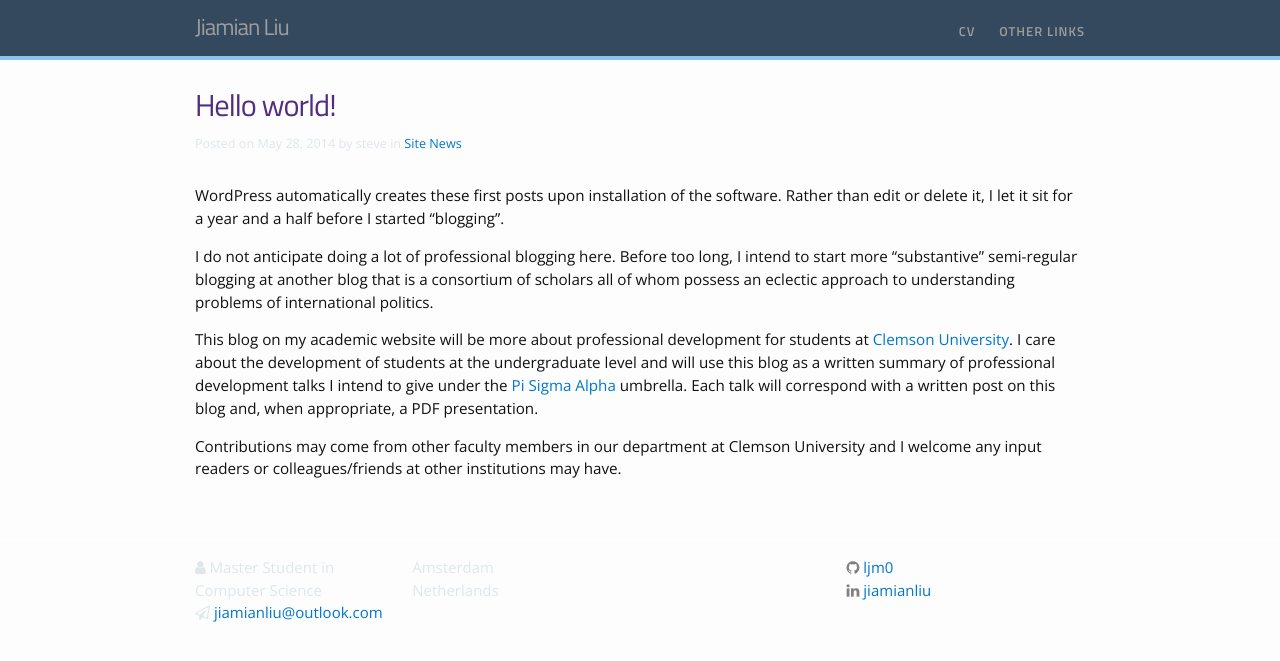
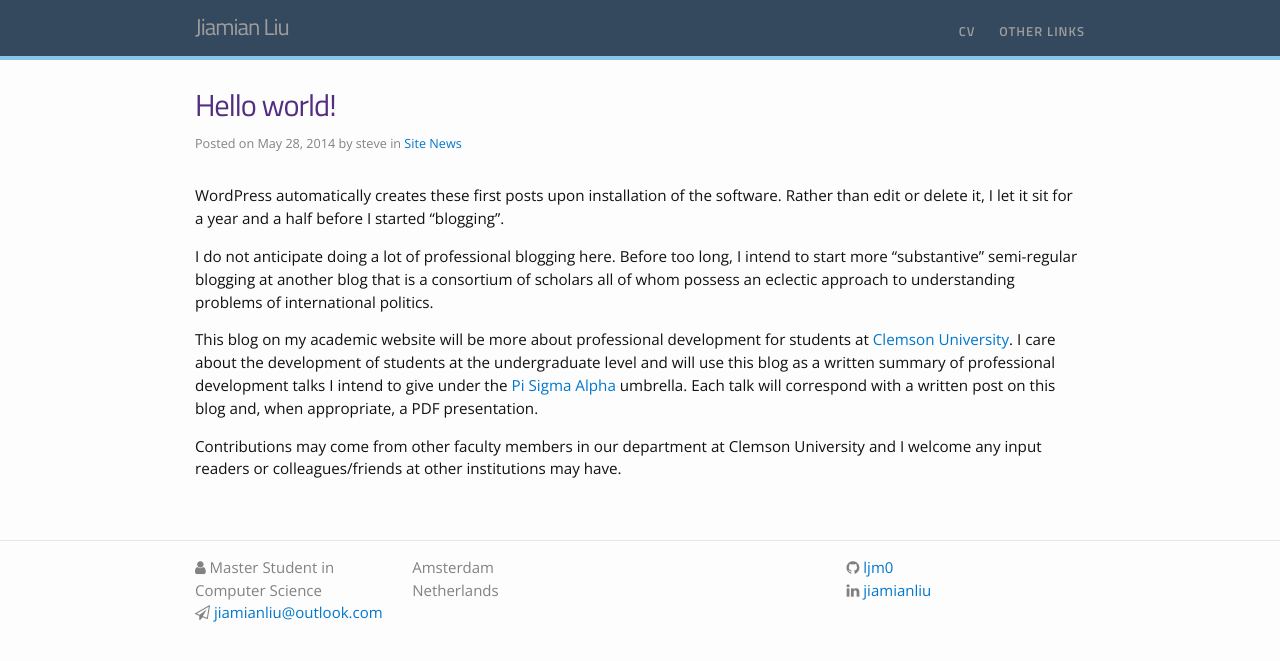
Before and after one commit to ljm0/ljm0.github.io, a Jekyll site: the page built from _posts/2014-05-28-hello-world.md, in a window 1280 px wide. Shown: the top 661 px of the page. Built offline with Jekyll 4.4.1, drawn with Linux system fonts in a browser that asks for light colours; nearby versions of some CDN libraries; some web fonts are replaced; comment, search, counter and statistics services are not loaded.

Commit message:
Update main.scss

```diff
--- a/css/main.scss
+++ b/css/main.scss
@@ -21,7 +21,7 @@
 $clemson-orange:      #34495e;
 
 
-$grey-color:       #dfe7eb;
+$grey-color:       #828282;
 $grey-color-light: lighten($grey-color, 40%);
 $grey-color-dark:  darken($grey-color, 25%);
 
```
